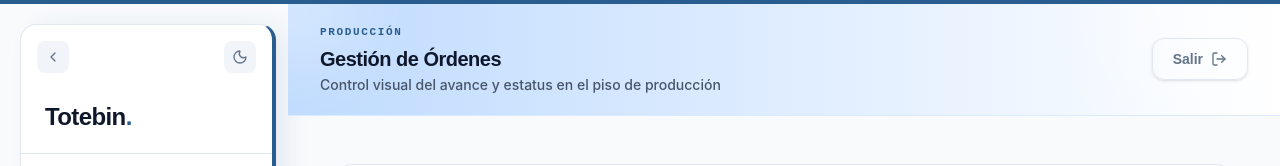
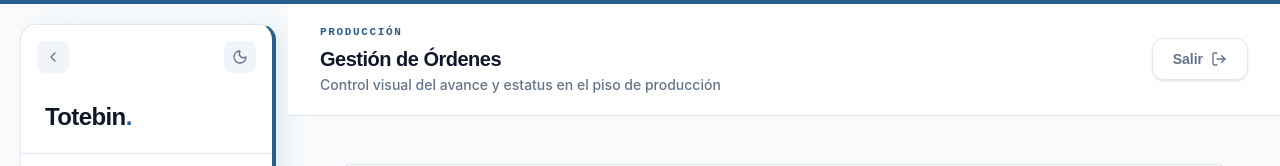
Before and after one commit to CaracheoAdan/servicio-al-cliente-frontend, a React (Vite) app: page /orders in a window 1280 px wide. Shown: the top 166 px of the page. Built offline with nearby package versions, Linux system fonts and the light colour scheme; no server answers; sample sign-in values are in the browser's storage.

Commit message:
style: Revert Navbar to clean white background to strictly enforce the 80/20 UI rule

```diff
--- a/src/shared/layout/Header.tsx
+++ b/src/shared/layout/Header.tsx
@@ -30,15 +30,13 @@ export function Header() {
   }
 
   return (
-    <header className="dashboard-header bg-gradient-to-r from-[#BFDBFE] to-white border-b border-[#DBEAFE] relative shrink-0 overflow-hidden">
-      <div className="absolute top-0 right-0 w-64 h-64 bg-white/50 rounded-full blur-3xl -translate-y-1/2 translate-x-1/3 pointer-events-none"></div>
-      <div className="absolute top-0 left-0 w-32 h-32 bg-white/40 rounded-full blur-2xl -translate-y-1/2 -translate-x-1/2 pointer-events-none"></div>
+    <header className="dashboard-header bg-white border-b border-[#E2E8F0] relative shrink-0">
 
-      <div className="flex items-center justify-between px-8 py-5 relative z-10">
+      <div className="flex items-center justify-between px-8 py-5">
         <div>
           <span className="header-breadcrumb font-mono text-[11px] uppercase tracking-[0.15em] text-[#2A5D8F] font-bold block mb-1">{meta.breadcrumb}</span>
           <h1 className="header-title text-xl font-display font-extrabold text-[#0F172A] tracking-tight">{meta.title}</h1>
-          <p className="header-subtitle text-sm text-[#475569] mt-0.5 font-medium">{meta.subtitle}</p>
+          <p className="header-subtitle text-sm text-[#64748B] mt-0.5 font-medium">{meta.subtitle}</p>
         </div>
 
         <div className="flex items-center space-x-4">
```
